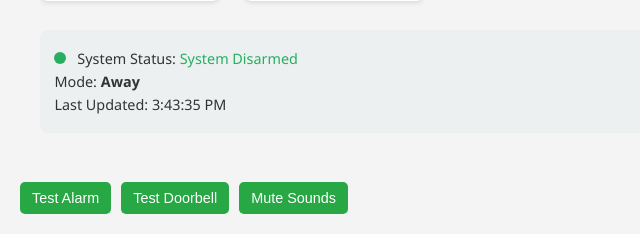
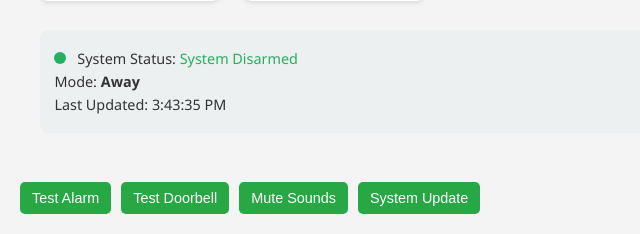
Before and after one commit to eplemonsqueezys/Home-Security-System, a Flask app: page / in a window 1280 px wide. Shown: the part 566-800 px from the top of the page, without its empty margins (0-640 px from the left). Run offline with Flask 3, Linux system fonts and the light colour scheme; parts of the project's set-up code (start-up, migrations or seed data) failed here and were passed over.

Commit message:
added update button

```diff
--- a/PI-Home-Security/main.py
+++ b/PI-Home-Security/main.py
@@ -10,26 +10,8 @@ import datetime
 import subprocess
 import sys
 
-# --- Update system packages ---
-try:
-    # Check for internet connectivity
-    internet_check = subprocess.run(["ping", "-c", "1", "8.8.8.8"], stdout=subprocess.DEVNULL, stderr=subprocess.DEVNULL)
-    if internet_check.returncode != 0:
-        print("No internet connection. Skipping system update.")
-    else:
-        updateres = subprocess.run(["sudo", "apt-get", "update", "-y"], check=True)
-        print(f"Update result: {updateres.returncode}")
-        updateres = subprocess.run(["sudo", "apt-get", "upgrade", "-y"], check=True)
-        print(f"Update result: {updateres.returncode}")
-        updateres = subprocess.run(["git", "pull"], check=True)
-        print(f"Update result: {updateres.returncode}")
-        subprocess.run(["pip3", "install", "-r", "requirements", "--break-system-packages"], check=True)
 
-except subprocess.CalledProcessError as e:
-    print(f"Update failed: {e}. Restarting system!")
-    os.execv(sys.executable, ['python3'] + sys.argv)
 
-# --- End of system update ---
 
 
 # Configure logging
@@ -145,6 +127,27 @@ def setup_relay_pins():
                 logger.info(f"GPIO: Setup output pin {pin} to LOW")
             except Exception as e:
                 logger.error(f"[GPIO OUTPUT ERROR] Relay pin {pin}: {e}")
+# --- Update function ---
+def update_system():
+    # --- Update system packages ---
+    try:
+        # Check for internet connectivity
+        internet_check = subprocess.run(["ping", "-c", "1", "8.8.8.8"], stdout=subprocess.DEVNULL, stderr=subprocess.DEVNULL)
+        if internet_check.returncode != 0:
+            print("No internet connection. Skipping system update.")
+        else:
+            updateres = subprocess.run(["sudo", "apt-get", "update", "-y"], check=True)
+            print(f"Update result: {updateres.returncode}")
+            updateres = subprocess.run(["sudo", "apt-get", "upgrade", "-y"], check=True)
+            print(f"Update result: {updateres.returncode}")
+            updateres = subprocess.run(["git", "pull"], check=True)
+            print(f"Update result: {updateres.returncode}")
+            subprocess.run(["pip3", "install", "-r", "requirements", "--break-system-packages"], check=True)
+
+    except subprocess.CalledProcessError as e:
+        print(f"Update failed: {e}. Restarting system!")
+        os.execv(sys.executable, ['python3'] + sys.argv)
+
 
 # --- Configuration Management ---
 def save_config():
@@ -267,6 +270,8 @@ def poll_zones():
                     logger.error(f"Error reading GPIO pin {p} for zone {i}: {e}. Setting zone state to False.")
                     zone_state[i] = False
         time.sleep(0.1)
+
+
 
 def alarm_watcher():
     global alerted_zones, alarm_triggered, ding_triggered, last_ding_time
@@ -401,6 +406,11 @@ threading.Thread(target=schedule_runner, daemon=True).start()
 @app.route('/')
 def index():
     return render_template('index.html')
+
+@app.route('/api/update', methods=['POST'])
+def api_update_system():
+    update_system()
+    return jsonify({'status': 'System update initiated.'}), 200
 
 @app.route('/api/zone_status')
 def zone_status():
--- a/PI-Home-Security/templates/index.html
+++ b/PI-Home-Security/templates/index.html
@@ -465,6 +465,7 @@ tr:nth-child(even) {
     <button id="testAlarmBtn" class="audio-btn">Test Alarm</button>
     <button id="testDingBtn" class="audio-btn">Test Doorbell</button>
     <button id="muteBtn" class="audio-btn">Mute Sounds</button>
+    <button id="update" class="audio-btn" onclick="updatesystem()">System Update</button>
 </div>
 
 <script>
@@ -506,6 +507,25 @@ tr:nth-child(even) {
             dingAudio.play().catch(e => console.error("Ding test error:", e));
         }
     });
+    // Update system button
+    function updatesystem() {
+        if (isProcessing) return;
+        showLoading();
+        fetch('/api/update_system')
+            .then(response => {
+                if (!response.ok) throw new Error('Update failed');
+                return response.json();
+            })
+            .then(data => {
+                alert('System updated successfully!');
+                hideLoading();
+            })
+            .catch(error => {
+                console.error('Update error:', error);
+                alert('Update failed: ' + error.message);
+                hideLoading();
+            });
+    }
 
     // Mute button
     muteBtn.addEventListener('click', () => {
```
